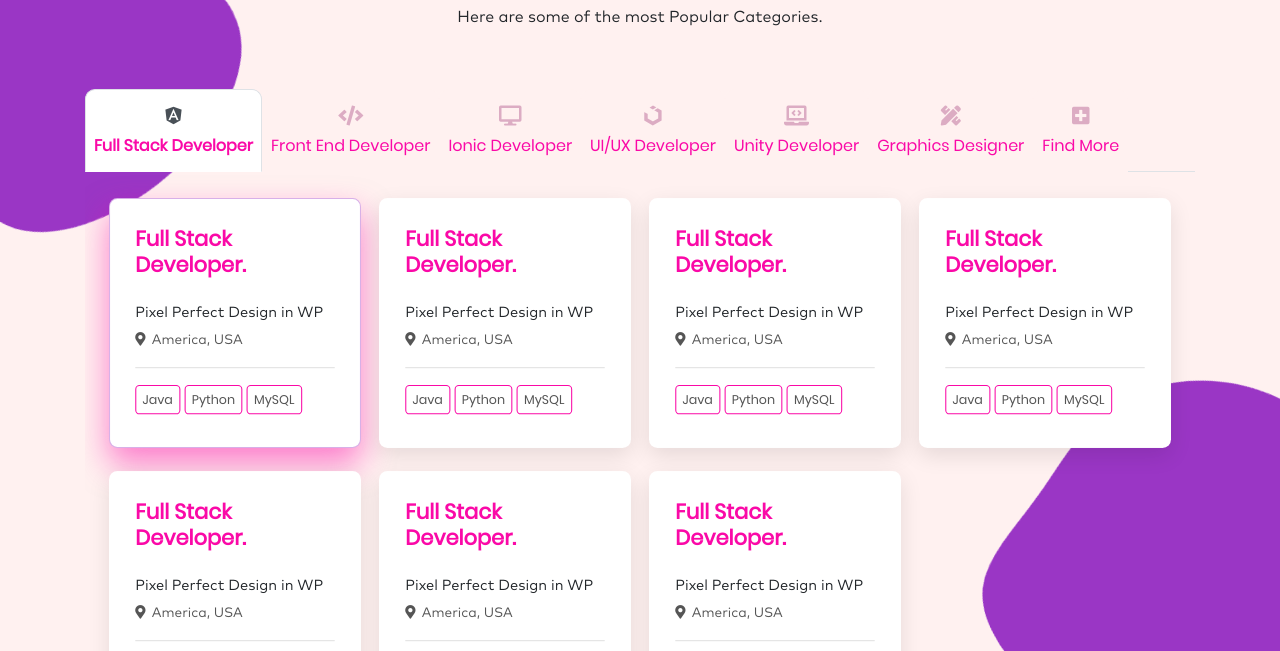
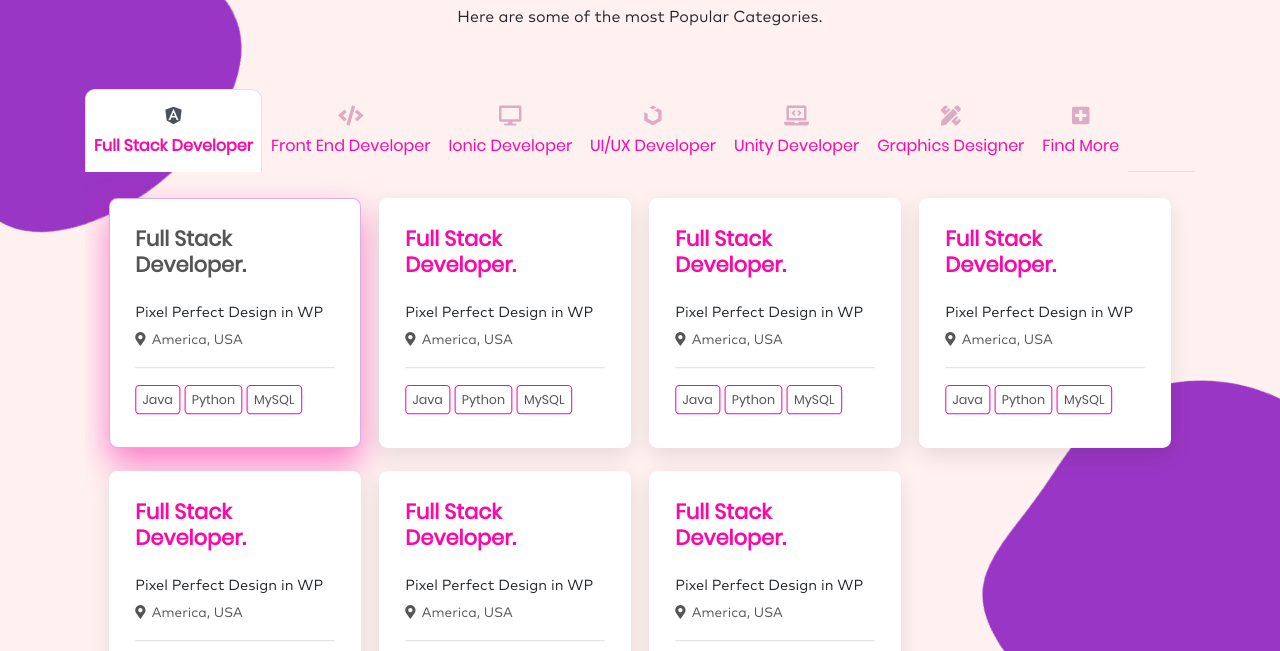
Before and after one commit to designernick/careerhub, a plain HTML site: page index.html in a window 1280 px wide. In both pictures the pointer is over the link 190 px from the left and 1172 px from the top of the page. Shown: the part 921-1572 px from the top of the page. Drawn offline with Linux system fonts and the light colour scheme.

Commit message:
Add files via upload

```diff
--- a/assets/css/style.css
+++ b/assets/css/style.css
@@ -461,6 +461,7 @@ nav.navbar.shrink ul li:hover a.nav-link{
 }
 .cat_content_cover .cat_job_box .job_description h3.job_title a{
   color: rgb(250, 9, 167);
+  transition: all 0.3s ease-in-out;
 }
 .cat_content_cover .cat_job_box .job_description h3.job_title {
   font-size: 20px;
@@ -504,6 +505,9 @@ nav.navbar.shrink ul li:hover a.nav-link{
   border: 1px solid #9a36c563;
   box-shadow: 0 15px 50px 0 rgba(26, 38, 74, .3);
   box-shadow: 0 15px 30px 0 rgb(250, 9, 167, 0.5);
+}
+.cat_content_cover .cat_job_box:hover .job_description .job_title a{
+    color: #555;
 }
 
 
```
